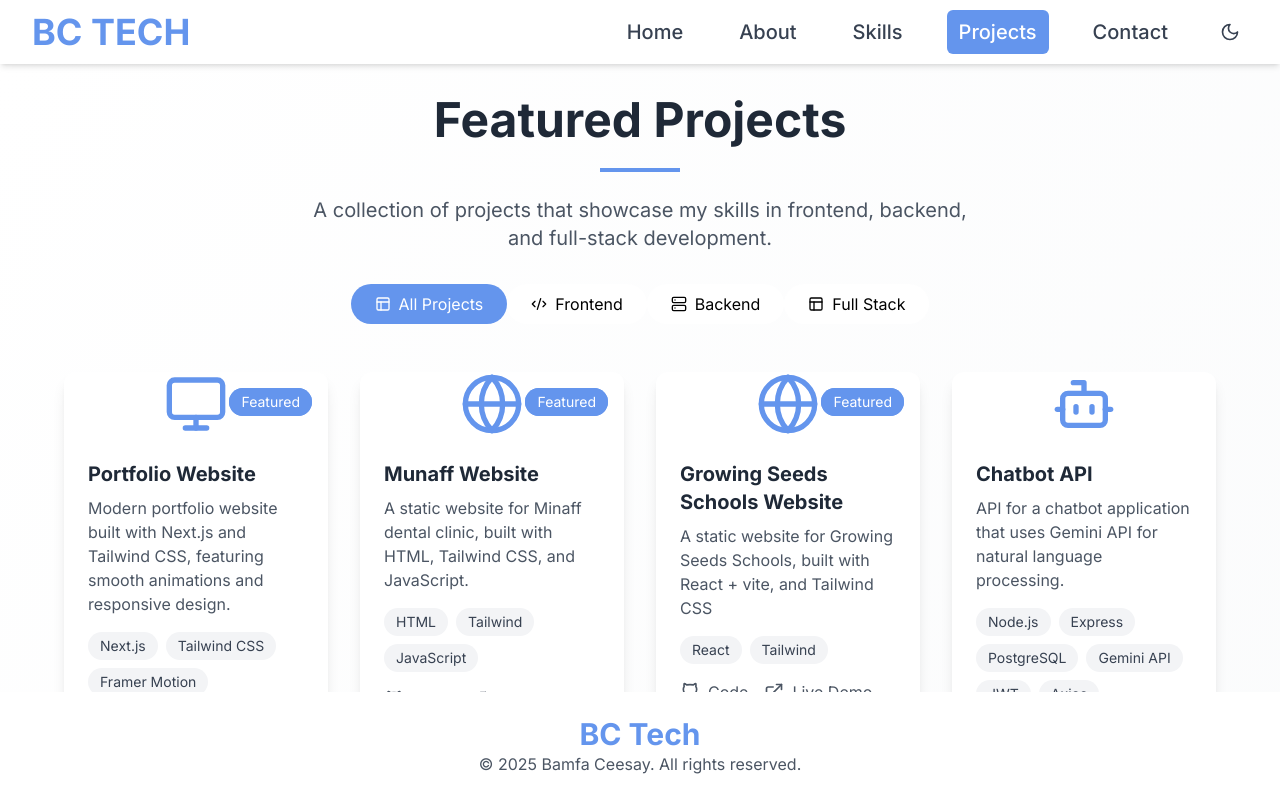
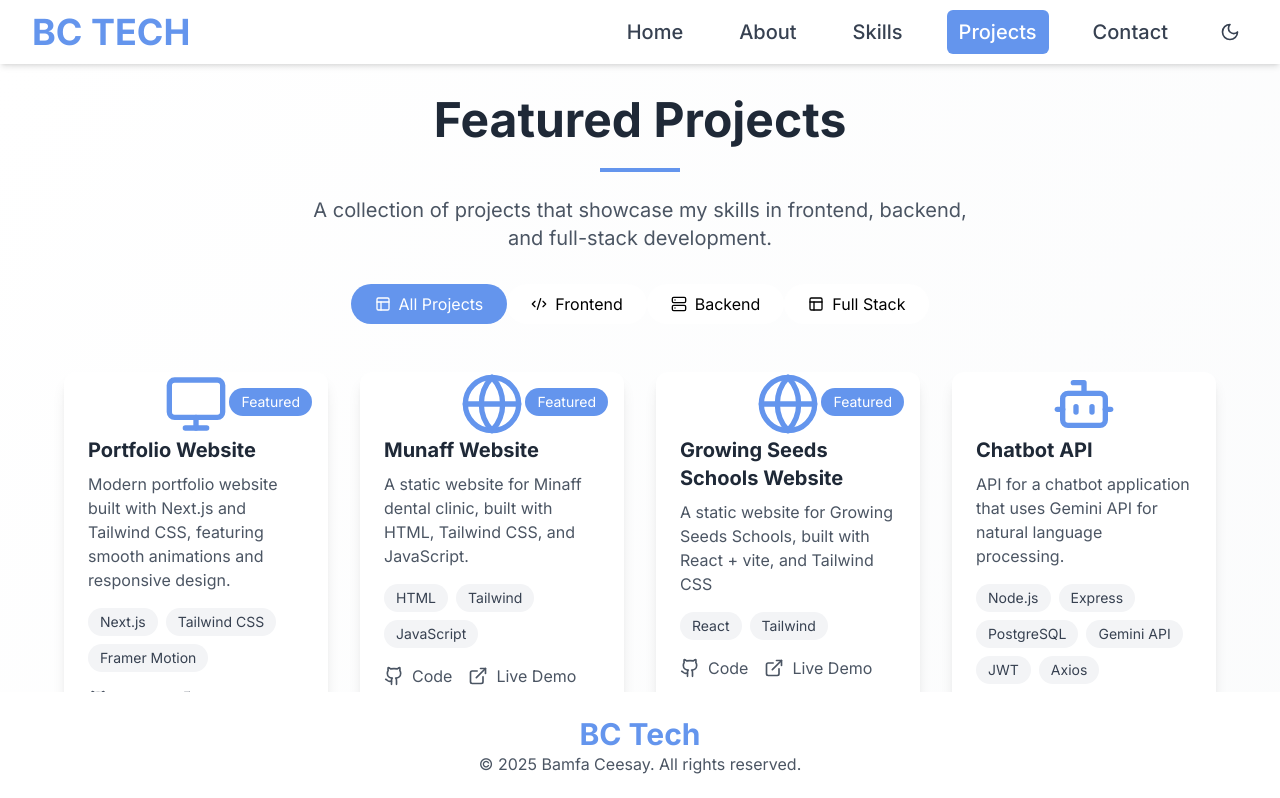
Before and after one commit to BCEESAY10/Bamfa-Portfolio, a Next.js app: page /projects in a window 1280 px wide. Shown: the top 798 px of the page. Built offline with nearby package versions, Linux system fonts and the light colour scheme.

Commit message:
check for redundant code

```diff
--- a/app/projects/page.js
+++ b/app/projects/page.js
@@ -212,15 +212,15 @@ export default function Projects() {
                       </div>
                     )}
                   </div>
-                  {project.featured && (
+                  {/* {project.featured && (
                     <div className="absolute top-4 right-4 bg-primary text-white px-3 py-1 rounded-full text-sm">
                       Featured
                     </div>
-                  )}
+                  )} */}
                 </div>
 
                 {/* Project Info */}
-                <div className="p-6">
+                <div className="p-6 pt-0">
                   <h3 className="text-xl font-bold text-gray-800 dark:text-white mb-2">
                     {project.title}
                   </h3>
```
